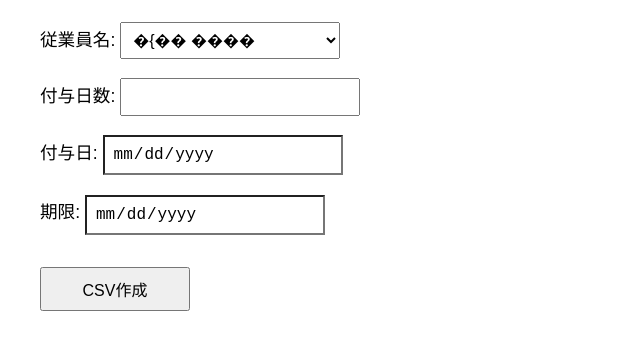
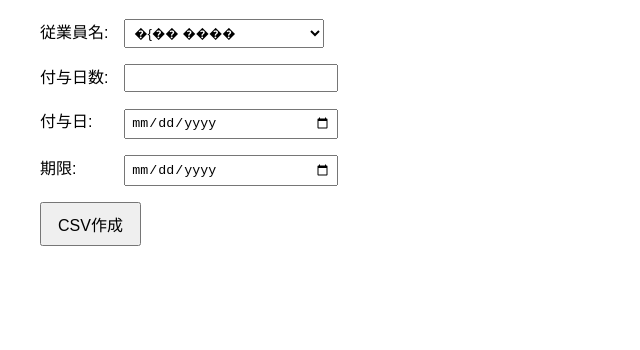
Before and after one commit to playersgate/special_holiday_pools_csv, a website: page index.html in a window 1280 px wide. Shown: the part 110-460 px from the top of the page, without its empty margins (0-640 px from the left). Drawn offline with Linux system fonts and the light colour scheme.

Commit message:
Add files via upload

```diff
--- a/index.html
+++ b/index.html
@@ -1,4 +1,3 @@
-
 <!DOCTYPE html>
 <html lang="ja">
 <head>
@@ -10,49 +9,39 @@
       padding: 2rem;
     }
     label {
-      display: block;
-      margin-top: 1rem;
-      font-size: 1.1rem;
+      display: inline-block;
+      width: 80px;
+      margin-bottom: 0.5rem;
     }
-    input, select, button {
-      font-size: 1rem;
-      padding: 0.5rem;
-      width: 220px;
-      margin-top: 0.2rem;
-    }
-    input[type="date"]::-webkit-inner-spin-button,
-    input[type="date"]::-webkit-calendar-picker-indicator {
-      display: block;
-    }
-    input[type="date"] {
-      -webkit-appearance: none;
-      appearance: none;
-      background-color: white;
+    input, select {
+      width: 200px;
+      padding: 0.3rem;
+      margin-bottom: 1rem;
     }
     button {
-      width: 150px;
-      margin-top: 2rem;
+      padding: 0.5rem 1rem;
+      font-size: 1rem;
     }
   </style>
 </head>
 <body>
   <h1>特別休暇CSV作成</h1>
   <form id="csvForm">
-    <label>従業員名:
-      <select id="employee" required></select>
-    </label>
-    <label>付与日数:
-      <input type="number" id="days" min="1" step="1" required>
-    </label>
-    <label>付与日:
-      <input type="date" id="date" required readonly onkeydown="return false;">
-    </label>
-    <label>期限:
-      <input type="date" id="expire" required readonly onkeydown="return false;">
-    </label>
+    <label for="employee">従業員名:</label>
+    <select id="employee" name="employee"></select><br>
+
+    <label for="days">付与日数:</label>
+    <input type="number" id="days" name="days" min="1" required><br>
+
+    <label for="date">付与日:</label>
+    <input type="date" id="date" name="date" required><br>
+
+    <label for="expire">期限:</label>
+    <input type="date" id="expire" name="expire" required><br>
+
     <button type="submit">CSV作成</button>
   </form>
-  <div id="result" style="margin-top:1rem; color:red;"></div>
+  <div id="result" style="margin-top:1rem;color:red;"></div>
   <script src="script.js"></script>
 </body>
 </html>
```
